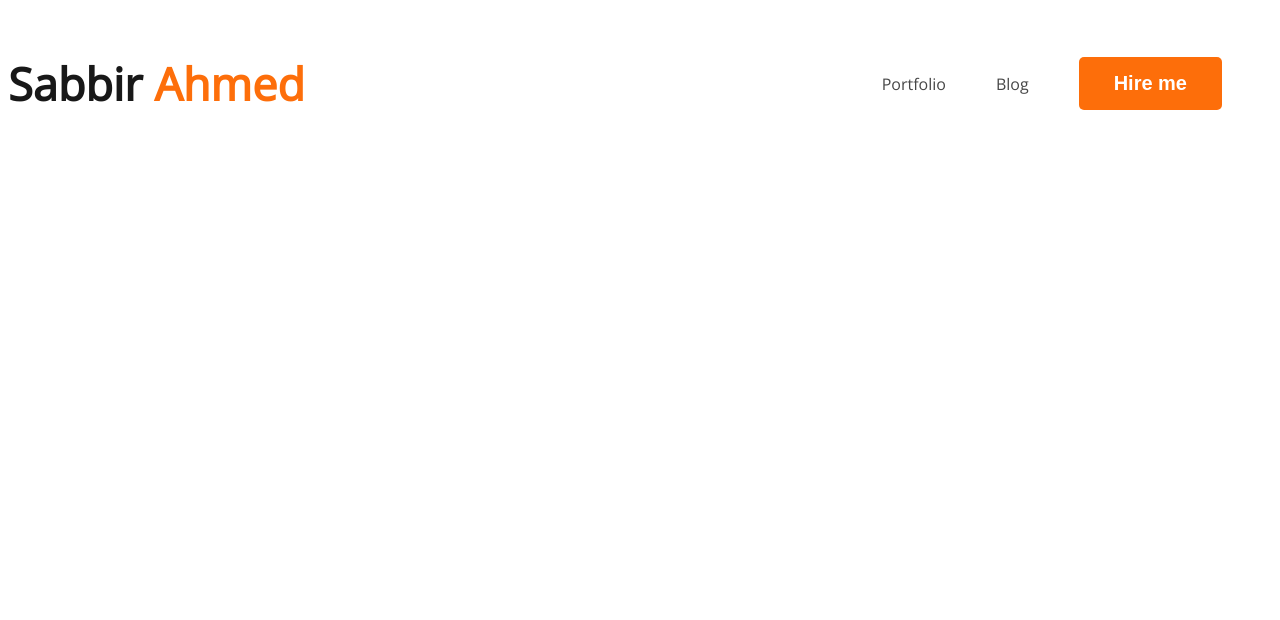
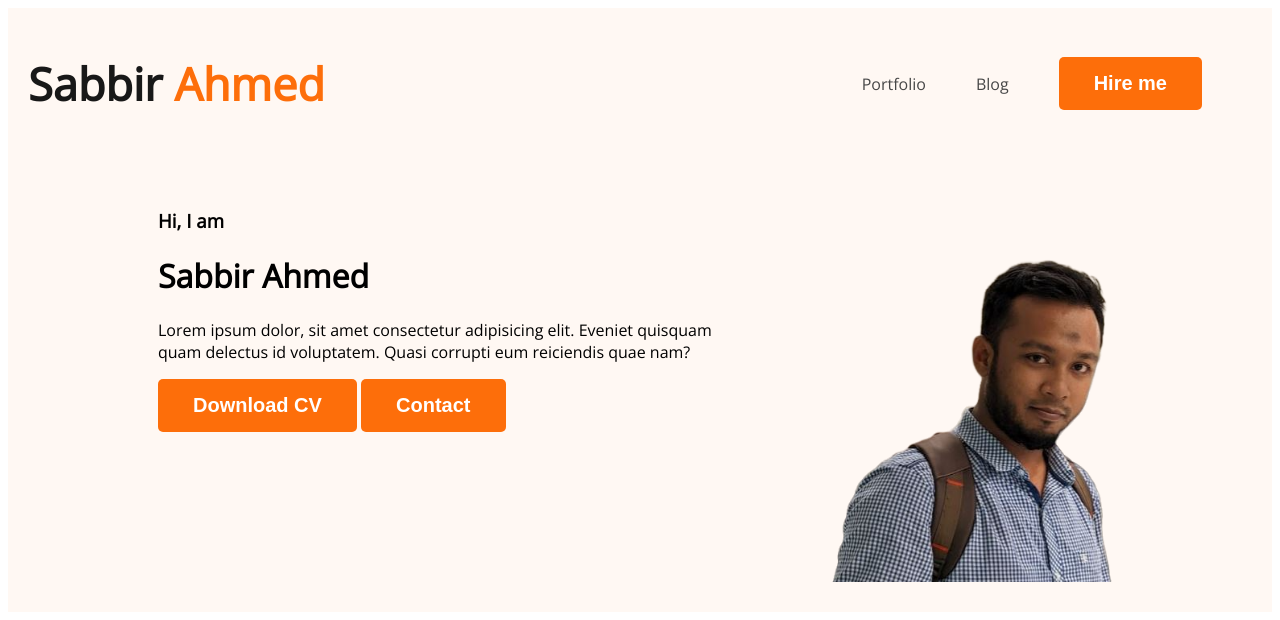
Before and after one commit to S4BB1R/SQA-portfolio, a plain HTML site: page index.html in a window 1280 px wide. Drawn offline with nearby package versions, Linux system fonts and the light colour scheme.

Commit message:
Add banner

```diff
--- a/index.html
+++ b/index.html
@@ -17,7 +17,7 @@
 </head>
 <body>
 
-    <header>
+    <header class="header">
         <nav>
             <h3 class="nav-title">Sabbir <span class="text-primary">Ahmed</span></h3>
             <ul>
@@ -27,6 +27,21 @@
             </ul>
         </nav>
 
+        <div class="banner">
+            <div class="banner-content">
+                <h3 class="banner-greeting">Hi, I am</h3>
+                <h1 class="banner-title">Sabbir Ahmed</h1>
+                <p>Lorem ipsum dolor, sit amet consectetur adipisicing elit. Eveniet quisquam quam delectus id voluptatem. Quasi corrupti eum reiciendis quae nam?</p>
+
+                <button class="btn-primary">Download CV</button>
+
+                <button class="btn-primary">
+                    Contact
+                </button>
+            </div>
+
+            <img class="profile-pic" src="images/Sabbir-Pic.png" alt="">
+        </div>
     </header>
 
 
--- a/styles/portfolio.css
+++ b/styles/portfolio.css
@@ -24,6 +24,7 @@ nav{
     display: flex;
     align-items: center;
     justify-content: space-between;
+    margin: 0 20px;
 }
 .nav-title{
     color: #181818;
@@ -47,3 +48,17 @@ nav a {
     text-decoration: none;
     color: #474747;
 }
+
+/* Header related style*/
+
+.header{
+    background-color: #fff8f3;
+}
+
+.banner{
+    padding: 30px 30px 30px 150px;
+    display: flex;
+}
+.banner .profile-pic{
+    width: 500px;
+}
```
Also changed, not shown: images/Sabbir-Pic.png (added), images/developer.png (added), images/hardy.png (added), images/header_bg.png (added), images/icons/facebook.png (added), images/icons/insta.png (added), images/icons/js.png (added), images/icons/mongo.png (added), images/icons/nodejs.png (added), images/icons/react.png (added), images/icons/twitter.png (added).
